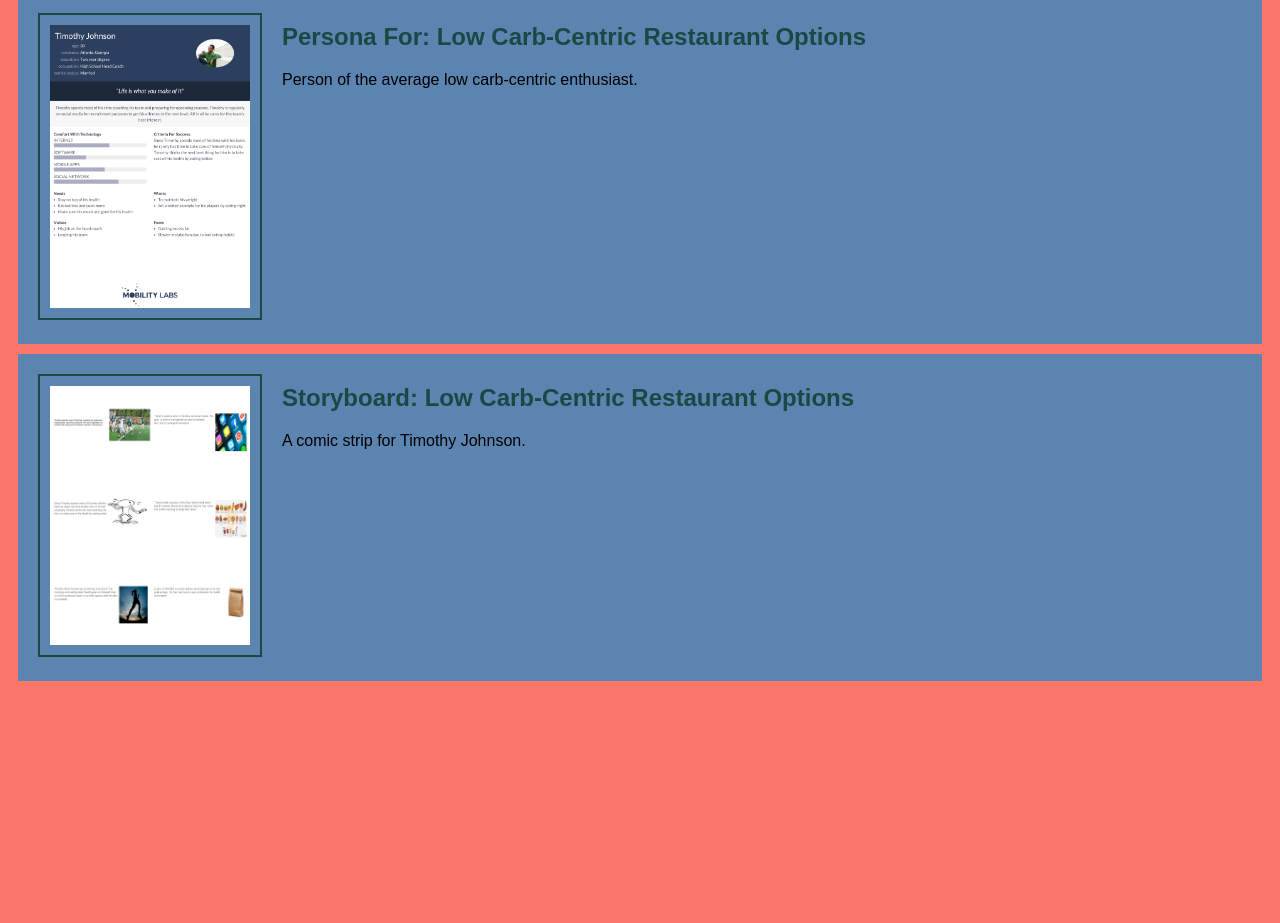
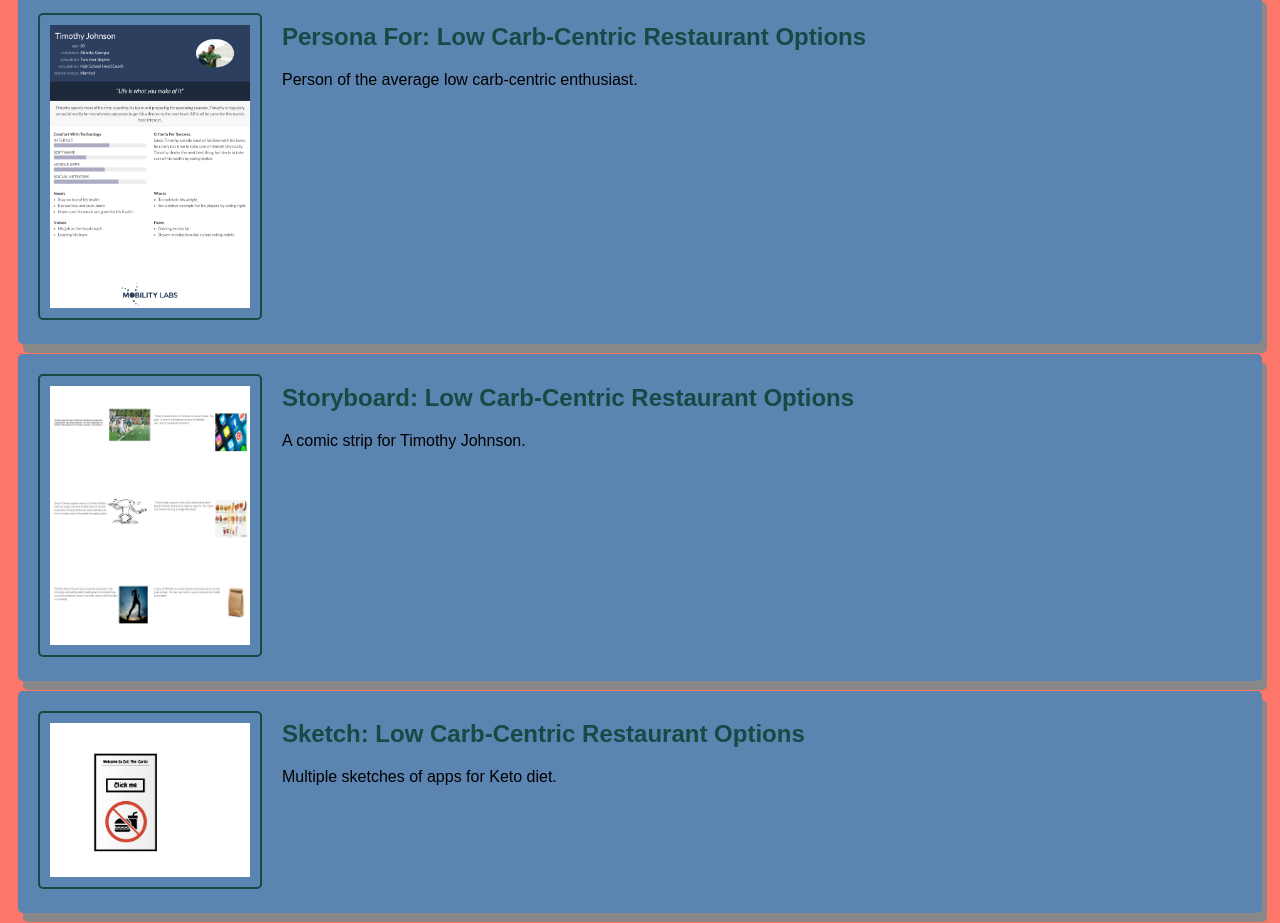
Before and after one commit to Kelvvv/Kelvvv.github.io, a plain HTML site: page index.html in a window 1280 px wide. Shown: the part 502-1425 px from the top of the page. Before the commit the page ends 1193 px from the top, so only its background shows below. Drawn offline with Linux system fonts and the light colour scheme.

Commit message:
Add files via upload

```diff
--- a/index.html
+++ b/index.html
@@ -49,6 +49,17 @@
                 </p>
             </section>
         </section>
+
+        <!-- Sketching Assignment-->
+        <section class="assignment">
+            <a href="files/combinepdf.pdf"><img src="images/combinee.png"></a>
+            <section class="ass-details">
+                <a href="files/combinepdf.pdf"><h2>Sketch: Low Carb-Centric Restaurant Options </h2></a>
+                <p>
+                    Multiple sketches of apps for Keto diet.
+                </p>
+            </section>
+        </section>
     </body>
 
 
--- a/styles.css
+++ b/styles.css
@@ -7,7 +7,10 @@ body{
     display:flex;
     padding:10px;
     margin:10px;
+    margin-bottom: 30 px;
     background:#5B84B1FF;
+    border-radius: 5px;
+    box-shadow: 5px 9px #888888;
 }
 
 .assignment img{
@@ -16,6 +19,7 @@ body{
     margin:10px;
     border: 2px solid #184A45FF;
     margin-right:20px;
+    border-radius: 5px;
 }
 
 h1{
@@ -27,3 +31,7 @@ a{
     text-decoration:none;
     color:#184A45FF;
 }
+
+.assignment a:hover{
+    color:#FC766AFF;
+}
```
